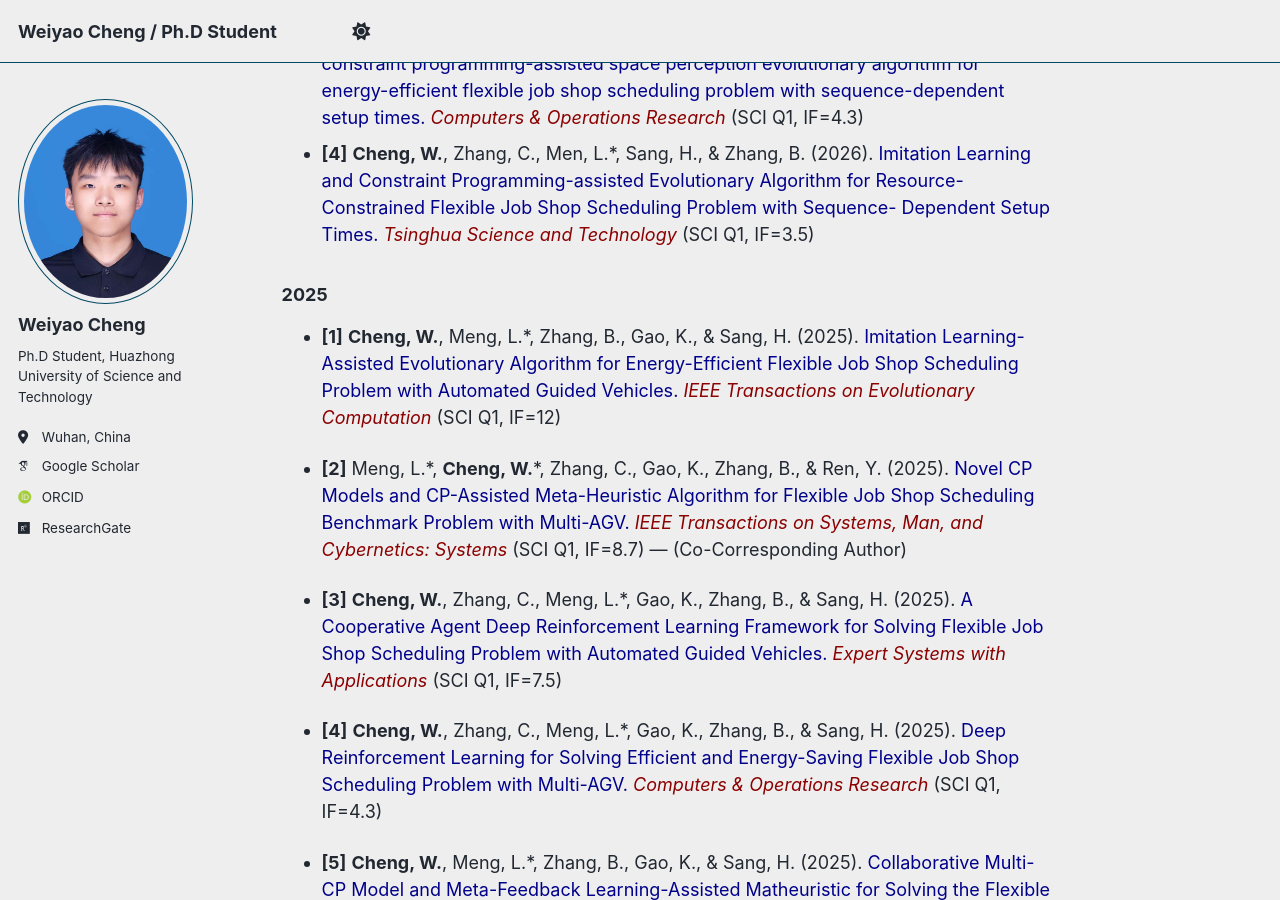
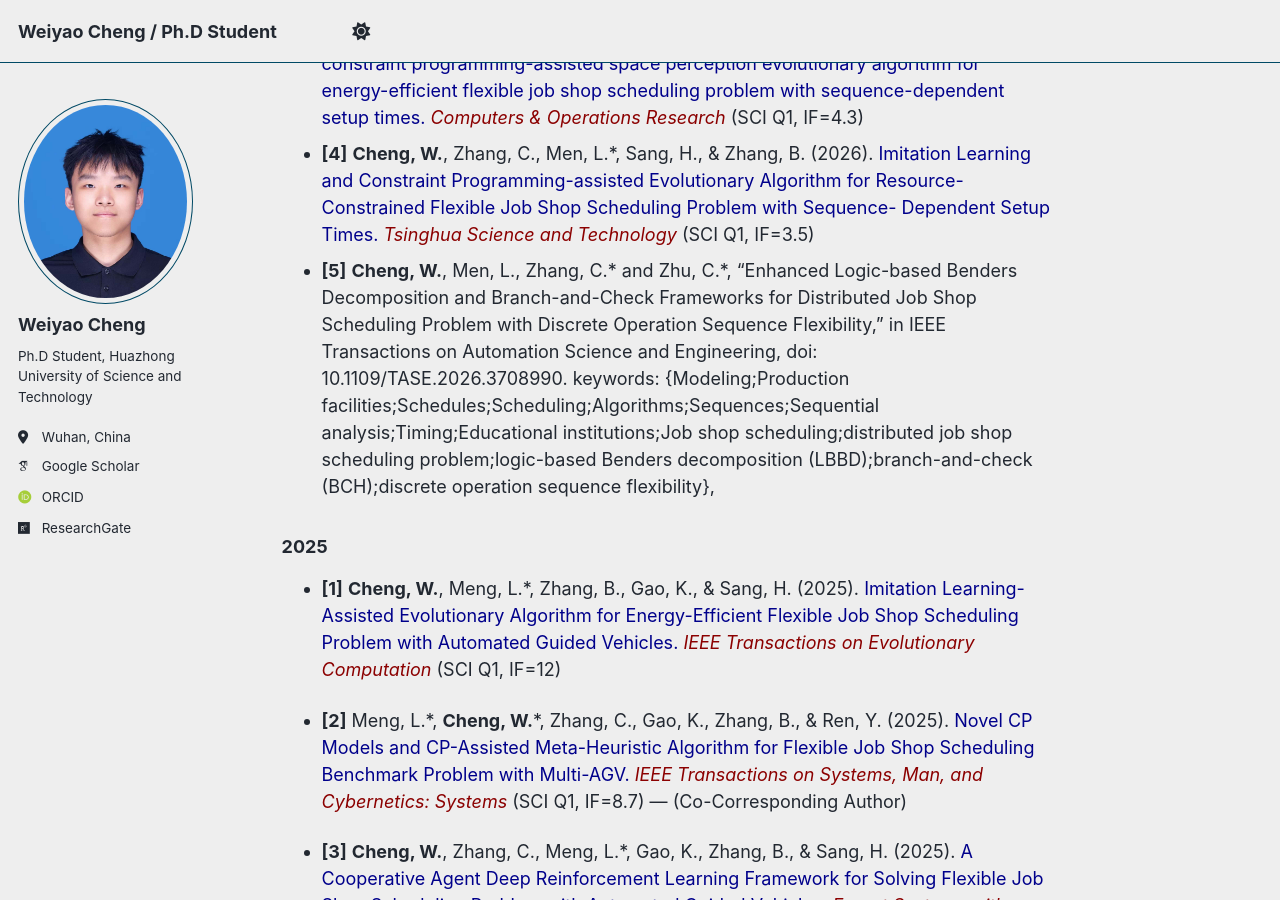
Before and after one commit to cwylcu080903/cwylcu080903.github.io, a Jekyll site: the page built from _pages/about.md, in a window 1280 px wide and 900 px high, scrolled down 861 px. Built offline with Jekyll 4.4.1, drawn with Linux system fonts in a browser that asks for light colours; some web fonts are replaced; a script bundle is joined from its source files by our own code; library files that are not in the unit come from our copies.

Commit message:
Update about.md

```diff
--- a/_pages/about.md
+++ b/_pages/about.md
@@ -21,6 +21,7 @@ Journal Publications
 - **[2]** **Cheng, W.**, Zhang, C., Meng, L.*, Ren, Y., Zhang B., & Zhang, M. (2026). <span style="color: #00008B;">Enhanced Logic-Based Benders Decomposition Approaches for Flexible Job Shop Scheduling Benchmark Problem with Discrete Operation Sequence Flexibility.</span> <i style="color: #8B0000;">Chinese Journal of Mechanical Engineering</i> (SCI Q1, IF=4.5)
 - **[3]** **Cheng, W.**, Zhang, C., Men, L.*, Ren, Y., & Zhang, B. (2026). <span style="color: #00008B;">Multi-threaded constraint programming-assisted space perception evolutionary algorithm for energy-efficient flexible job shop scheduling problem with sequence-dependent setup times. </span> <i style="color: #8B0000;">Computers & Operations Research</i> (SCI Q1, IF=4.3)
 - **[4]** **Cheng, W.**, Zhang, C., Men, L.*, Sang, H., & Zhang, B. (2026). <span style="color: #00008B;">Imitation Learning and Constraint Programming-assisted Evolutionary Algorithm for Resource-Constrained Flexible Job Shop Scheduling Problem with Sequence- Dependent Setup Times. </span> <i style="color: #8B0000;">Tsinghua Science and Technology</i> (SCI Q1, IF=3.5)
+- **[5]** **Cheng, W.**, Men, L., Zhang, C.* and Zhu, C.*, "Enhanced Logic-based Benders Decomposition and Branch-and-Check Frameworks for Distributed Job Shop Scheduling Problem with Discrete Operation Sequence Flexibility," in IEEE Transactions on Automation Science and Engineering, doi: 10.1109/TASE.2026.3708990. keywords: {Modeling;Production facilities;Schedules;Scheduling;Algorithms;Sequences;Sequential analysis;Timing;Educational institutions;Job shop scheduling;distributed job shop scheduling problem;logic-based Benders decomposition (LBBD);branch-and-check (BCH);discrete operation sequence flexibility},
 
 ### 2025
 - **[1]** **Cheng, W.**, Meng, L.*, Zhang, B., Gao, K., & Sang, H. (2025). <span style="color: #00008B;">Imitation Learning-Assisted Evolutionary Algorithm for Energy-Efficient Flexible Job Shop Scheduling Problem with Automated Guided Vehicles.</span> <i style="color: #8B0000;">IEEE Transactions on Evolutionary Computation</i> (SCI Q1, IF=12)
```
